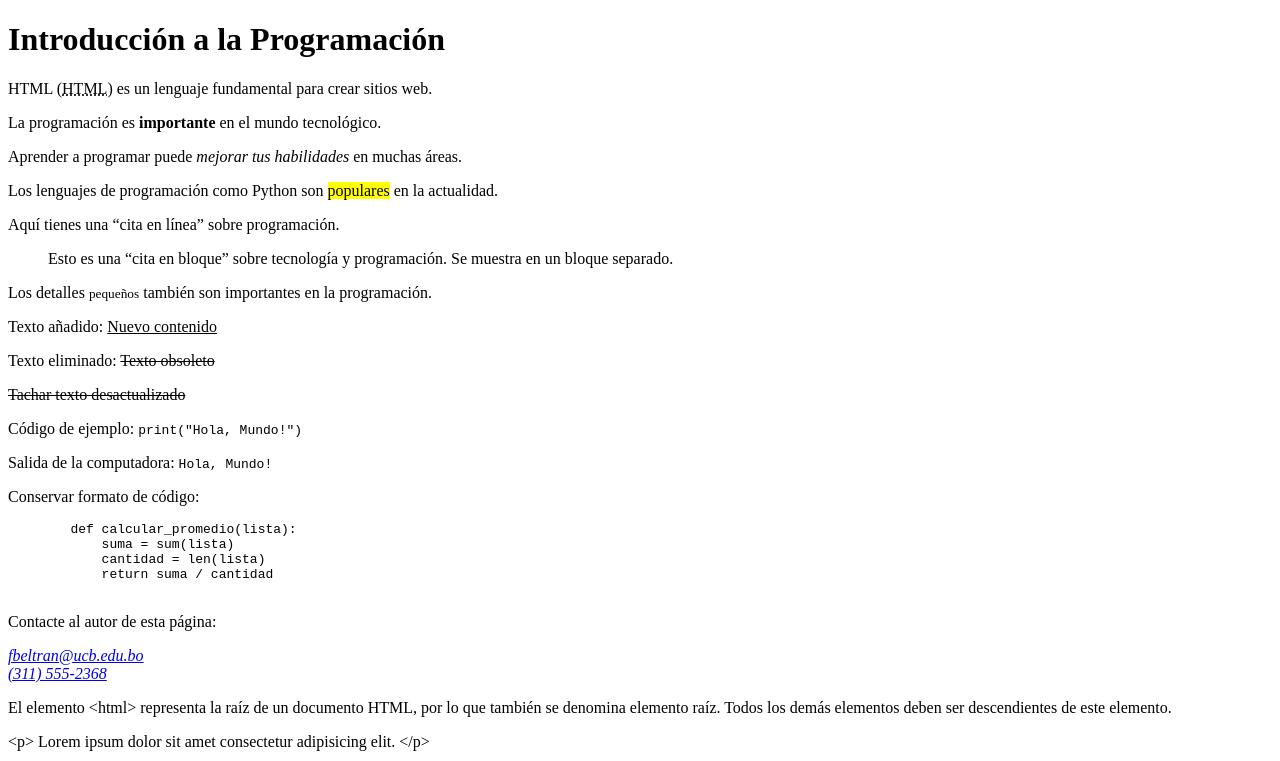
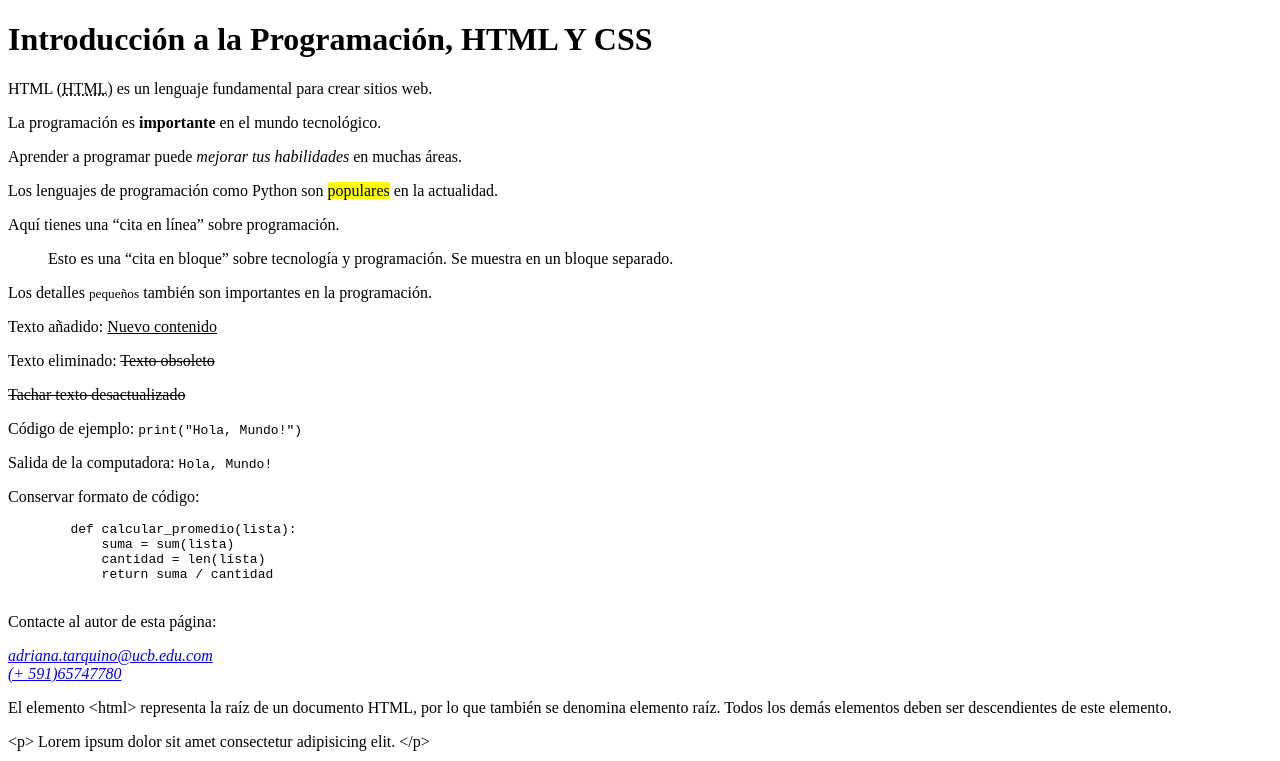
Before and after one commit to Adriana-Tarquino/tarea-texto, a plain HTML site: page index.html in a window 1280 px wide. Shown: the top 761 px of the page. Drawn offline with Linux system fonts and the light colour scheme.

Commit message:
Tercer Commit

```diff
--- a/index.html
+++ b/index.html
@@ -4,7 +4,7 @@
     <title>Tecnología y Programación</title>
 </head>
 <body>
-    <h1>Introducción a la Programación</h1>
+    <h1>Introducción a la Programación, HTML Y CSS</h1>
 
     <p>HTML (<abbr title="Hypertext Markup Language">HTML</abbr>) es un lenguaje fundamental para crear sitios web.</p>
 
@@ -42,8 +42,8 @@
      <div class="contacto">
         <p>Contacte al autor de esta página:</p>
         <address>
-            <a href="Adriana:adriana.tarquino@ucb.edu.com">fbeltran@ucb.edu.bo</a><br>
-            <a href="tel:+13115552368">(311) 555-2368</a>
+            <a href="Adriana:adriana.tarquino@ucb.edu.com">adriana.tarquino@ucb.edu.com</a><br>
+            <a href="tel:65747780">(+ 591)65747780</a>
         </address>
     </div>
     <div class="caracteres-especiales">
```
